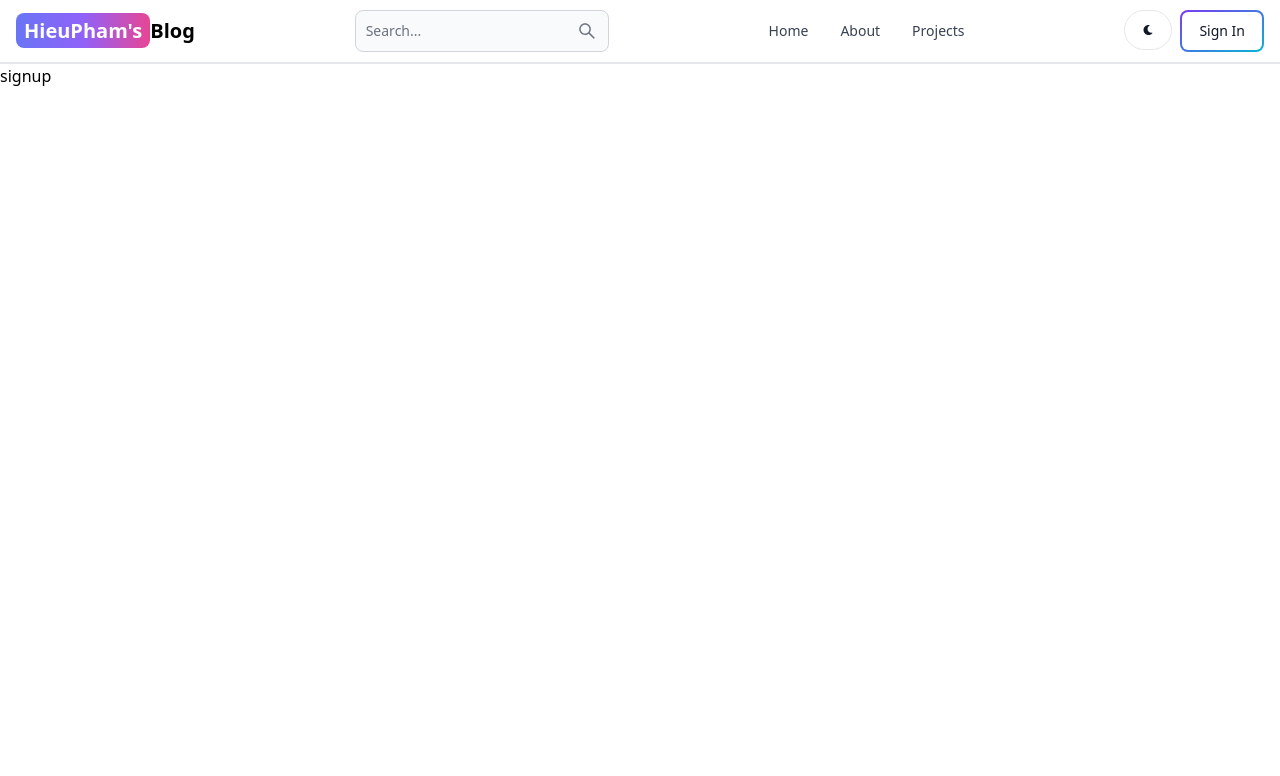
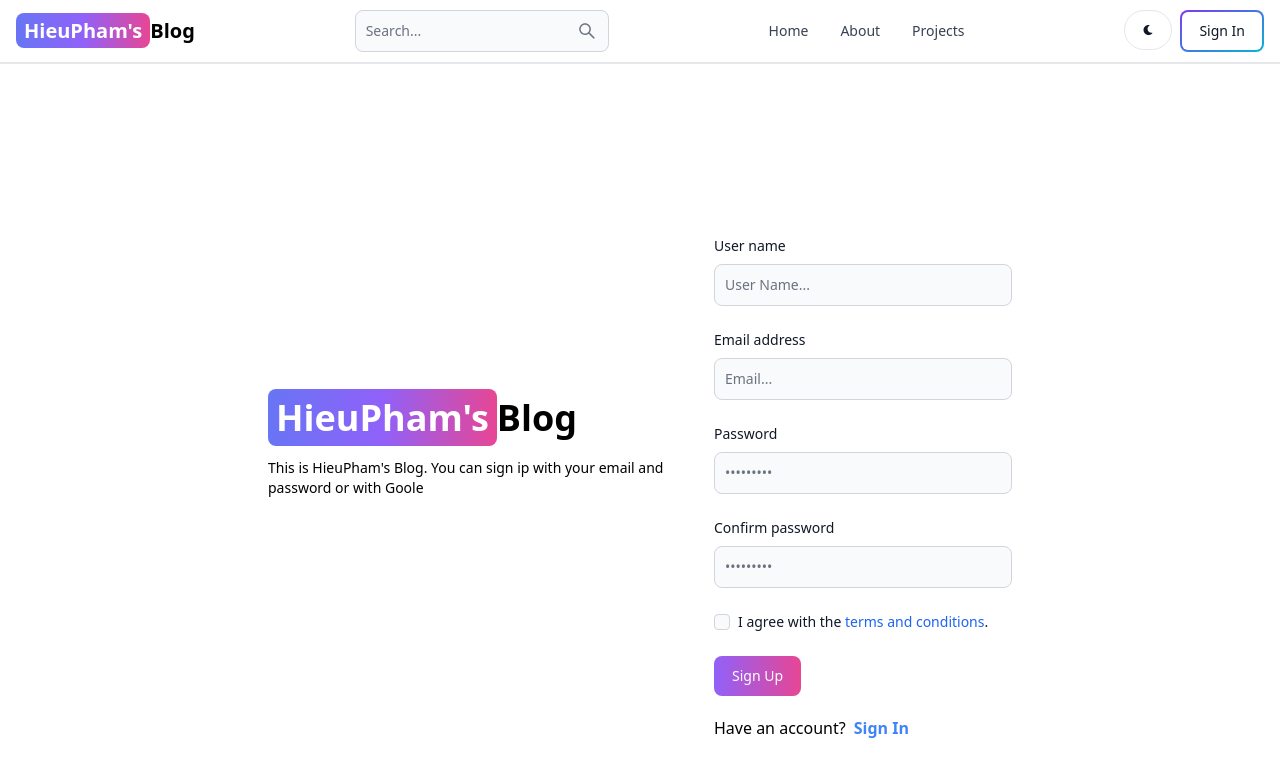
Before and after one commit to hieucodevuive/mern-blog, a React (Vite) app in the folder client/: page /signup in a window 1280 px wide. Shown: the top 776 px of the page. Built offline with nearby package versions, Linux system fonts and the light colour scheme.

Commit message:
signup page

```diff
--- a/client/src/components/Header.jsx
+++ b/client/src/components/Header.jsx
@@ -1,5 +1,5 @@
 import { Button, Navbar } from 'flowbite-react'
-import { Link, useLocation} from 'react-router-dom'
+import { Link, useLocation } from 'react-router-dom'
 import { TextInput } from 'flowbite-react'
 import { AiOutlineSearch } from 'react-icons/ai'
 import { FaMoon } from 'react-icons/fa'
--- a/client/src/pages/Signup.jsx
+++ b/client/src/pages/Signup.jsx
@@ -1,8 +1,59 @@
+import { Link } from 'react-router-dom'
+import { Button } from 'flowbite-react'
 
 export default function Signup() {
   return (
-    <div>
-      signup
+    <div className='min-h-screen mt-20'>
+      <div className='flex p-3 max-w-3xl mx-auto flex-col md:flex-row md:items-center'>
+        {/* Left */}
+        <div className=''>
+          <Link to='/' className='text-4xl font-bold dark:text-white'>
+            <span className='px-2 py-1 bg-gradient-to-r from-indigo-500 via-purple-500 to-pink-500 rounded-lg
+           text-white text-4xl'
+            >
+          HieuPham&#39;s
+            </span>
+          Blog
+          </Link>
+          <p className='text-sm mt-5 mr-5'>
+            This is HieuPham&#39;s Blog. You can sign ip with your email and password or with Goole
+          </p>
+        </div>
+
+        {/* Right */}
+        <div className='mt-20 md:w-96'>
+          <form className='w-50'>
+            <div className='mb-6'>
+              <label htmlFor='username' className='block mb-2 text-sm font-medium text-gray-900 dark:text-white'>User name</label>
+              <input type='text' id='username' className='bg-gray-50 border border-gray-300 text-gray-900 text-sm rounded-lg focus:ring-blue-500 focus:border-blue-500 block w-full p-2.5 dark:bg-gray-700 dark:border-gray-600 dark:placeholder-gray-400 dark:text-white dark:focus:ring-blue-500 dark:focus:border-blue-500' placeholder='User Name...' required />
+            </div>
+            <div className='mb-6'>
+              <label htmlFor='email' className='block mb-2 text-sm font-medium text-gray-900 dark:text-white'>Email address</label>
+              <input type='email' id='email' className='bg-gray-50 border border-gray-300 text-gray-900 text-sm rounded-lg focus:ring-blue-500 focus:border-blue-500 block w-full p-2.5 dark:bg-gray-700 dark:border-gray-600 dark:placeholder-gray-400 dark:text-white dark:focus:ring-blue-500 dark:focus:border-blue-500' placeholder='Email...' required />
+            </div>
+            <div className='mb-6'>
+              <label htmlFor='password' className='block mb-2 text-sm font-medium text-gray-900 dark:text-white'>Password</label>
+              <input type='password' id='password' className='bg-gray-50 border border-gray-300 text-gray-900 text-sm rounded-lg focus:ring-blue-500 focus:border-blue-500 block w-full p-2.5 dark:bg-gray-700 dark:border-gray-600 dark:placeholder-gray-400 dark:text-white dark:focus:ring-blue-500 dark:focus:border-blue-500' placeholder='•••••••••' required />
+            </div>
+            <div className='mb-6'>
+              <label htmlFor='confirm_password' className='block mb-2 text-sm font-medium text-gray-900 dark:text-white'>Confirm password</label>
+              <input type='password' id='confirm_password' className='bg-gray-50 border border-gray-300 text-gray-900 text-sm rounded-lg focus:ring-blue-500 focus:border-blue-500 block w-full p-2.5 dark:bg-gray-700 dark:border-gray-600 dark:placeholder-gray-400 dark:text-white dark:focus:ring-blue-500 dark:focus:border-blue-500' placeholder='•••••••••' required />
+            </div>
+            <div className='flex items-start mb-6'>
+              <div className='flex items-center h-5'>
+                <input id='remember' type='checkbox' value='' className='w-4 h-4 border border-gray-300 rounded bg-gray-50 focus:ring-3 focus:ring-blue-300 dark:bg-gray-700 dark:border-gray-600 dark:focus:ring-blue-600 dark:ring-offset-gray-800' required />
+              </div>
+              <label htmlFor='remember' className='ms-2 text-sm font-medium text-gray-900 dark:text-gray-300'>I agree with the <a href='#' className='text-blue-600 hover:underline dark:text-blue-500'>terms and conditions</a>.</label>
+            </div>
+            <Button type='submit' gradientDuoTone='purpleToPink' >Sign Up</Button>
+          </form>
+          <div className='flex gap-2 mt-5'>
+            <span>Have an account?</span>
+            <Link className='text-blue-500 cursor-pointer font-bold' to='/signin'>Sign In</Link>
+          </div>
+
+        </div>
+      </div>
     </div>
   )
 }
```
